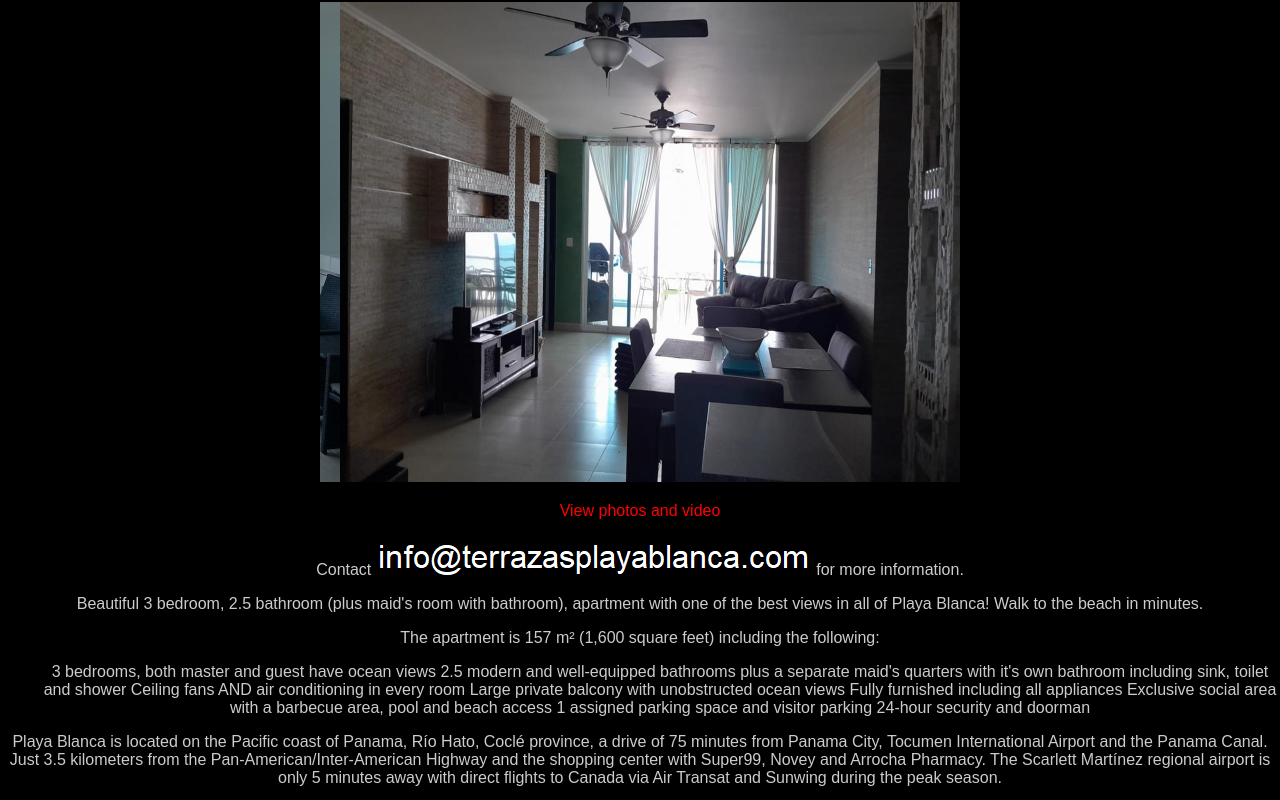
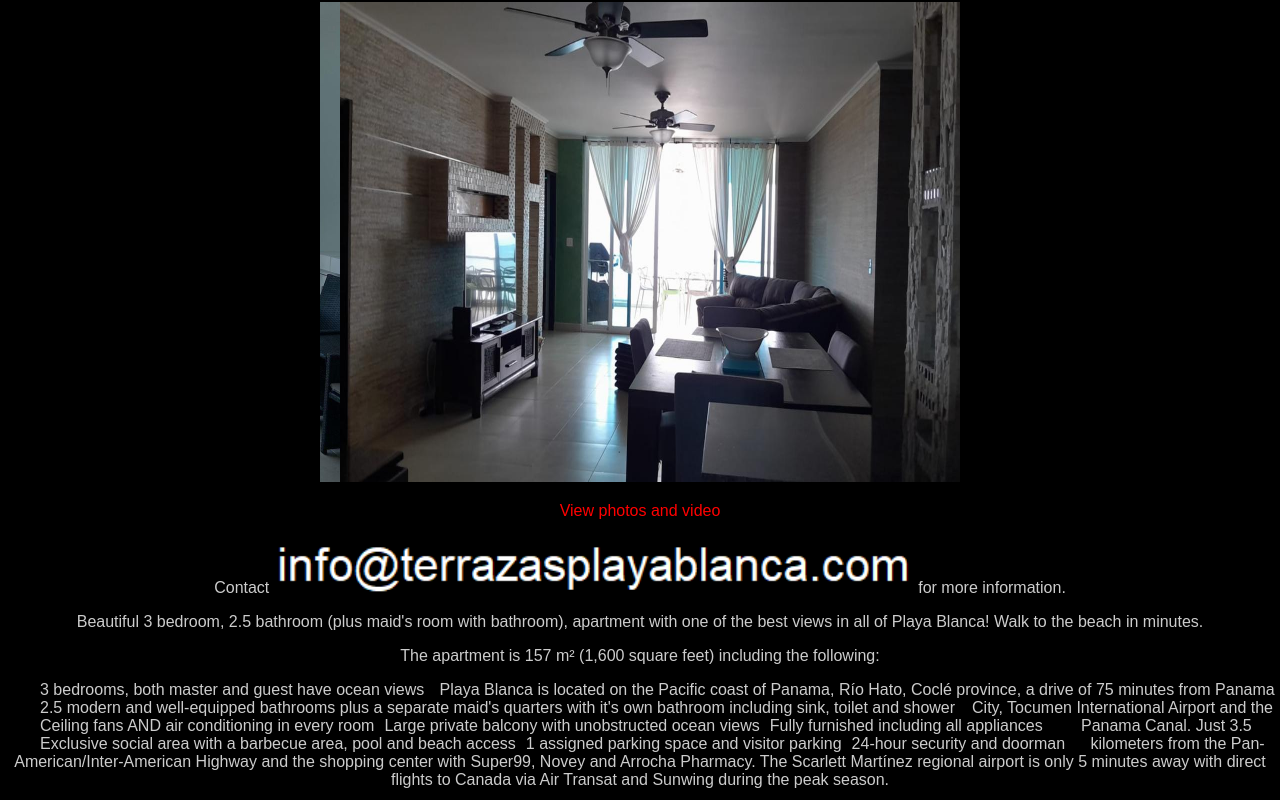
Before and after one commit to hypyr1/hypyr1.github.io, a plain HTML site: page index.html in a window 1280 px wide. Shown: the part 145-945 px from the top of the page. Drawn offline with Linux system fonts and the light colour scheme.

Commit message:
updates
updates

```diff
--- a/css/css.css
+++ b/css/css.css
@@ -101,13 +101,7 @@ li {
   padding-right: 10px;
 }
 
-ul.list li {
-	display: inline;
-	float: none;
-	padding: 0;
-	margin: 0;
-	text-align: left;
-}
+
 
 #gallery-intro {
   margin: 0 auto;
--- a/index.html
+++ b/index.html
@@ -136,7 +136,7 @@ function toggleVisibility(elementId) {
       </p>
       <p>
         Contact
-        <img src="img/em.png" class="email" />
+        <img src="img/em.png" class="email" height="50%" width="50%" />
         for more information.
       </p>
 
@@ -176,7 +176,7 @@ function toggleVisibility(elementId) {
       <p>
         <p>
           Envíe un correo electrónico a
-          <img src="img/em.png" class="email" />
+      <img src="img/em.png" class="email" height="50%" width="50%" />
           para obtener más información.
         </p>
 
```
